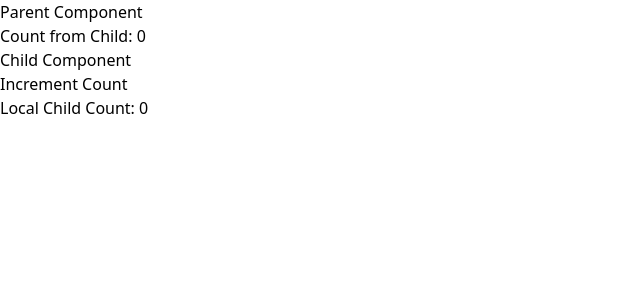
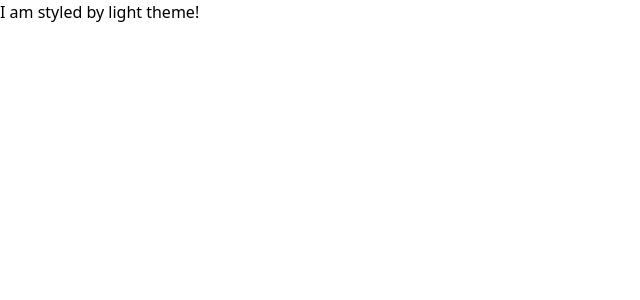
Before and after one commit to realsahilsaini/reacting, a React (Vite) app: page / in a window 1280 px wide. Shown: the top 300 px of the page, without its empty margins (0-640 px from the left). Built offline with nearby package versions, Linux system fonts and the light colour scheme.

Commit message:
Context API theme

```diff
--- a/src/App.jsx
+++ b/src/App.jsx
@@ -1,5 +1,5 @@
 import React from "react";
-import RollUpState from "./Components/RollUpState";
+import ContextAPITheme from "./Components/ContextAPITHEME";
 
 // Functional component
 function App() {
@@ -7,7 +7,7 @@ function App() {
 
   return (
     <>
-      <RollUpState />
+      <ContextAPITheme />
     </>
   );
 }
--- /dev/null
+++ b/src/Components/ContextAPITheme.jsx
@@ -0,0 +1,30 @@
+
+import React, { useContext } from "react";
+
+
+const ThemeContext = React.createContext();
+
+const ContextAPITheme = () => {
+  return (
+    <ThemeContext.Provider value="light">
+      <Toolbar />
+    </ThemeContext.Provider>
+  )
+}
+
+function Toolbar() {
+  return (
+    <div>
+      <ThemedButton />
+    </div>
+  );
+}
+
+
+function ThemedButton() {
+  const theme = useContext(ThemeContext);
+  return <button className={`${theme === "dark"? "bg-gray-800 text-white" : "bg-gray-200 text-gray-500"} p-2 font-bold text-2xl`}>I am styled by {theme} theme!</button>;
+}
+
+
+export default ContextAPITheme
```
